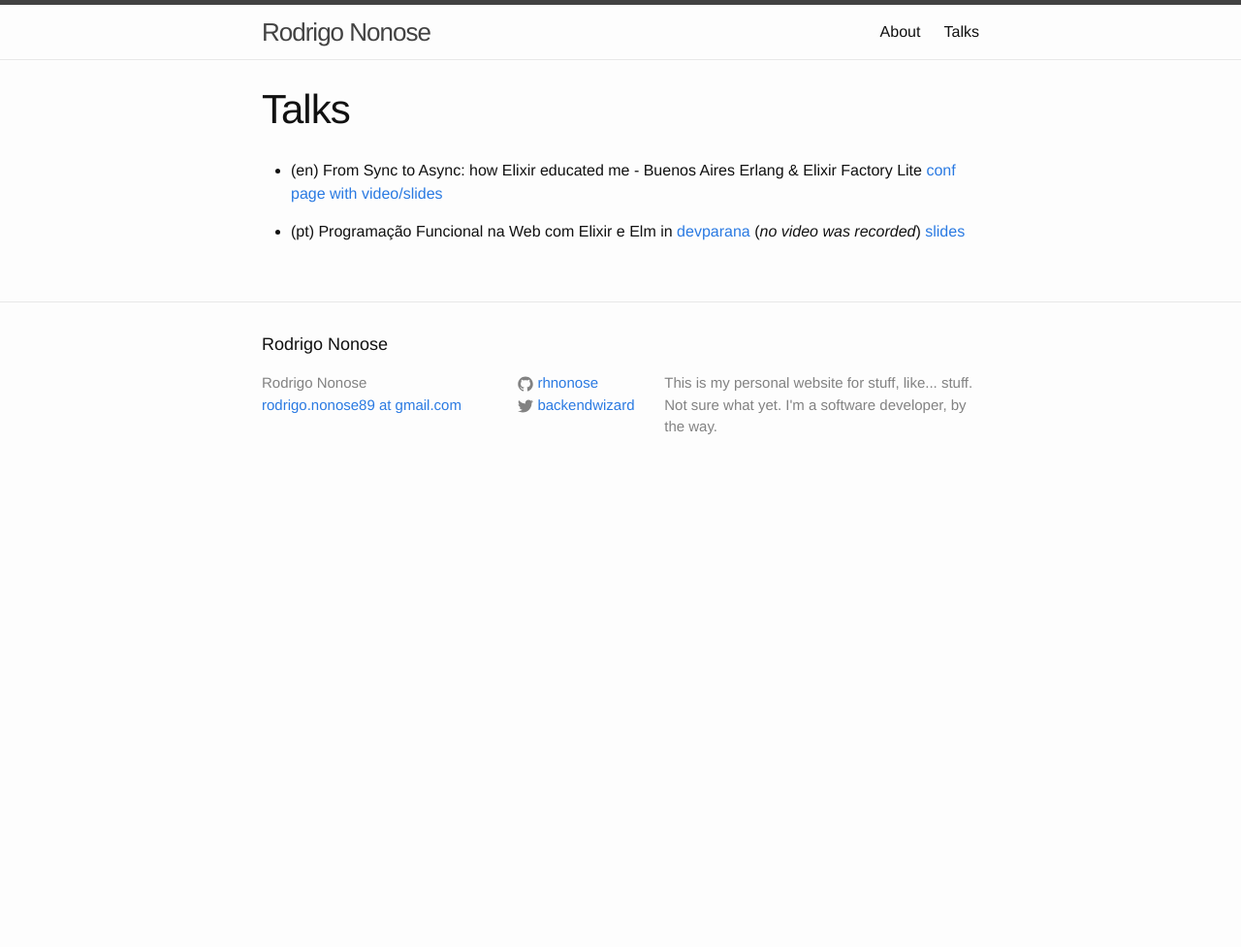
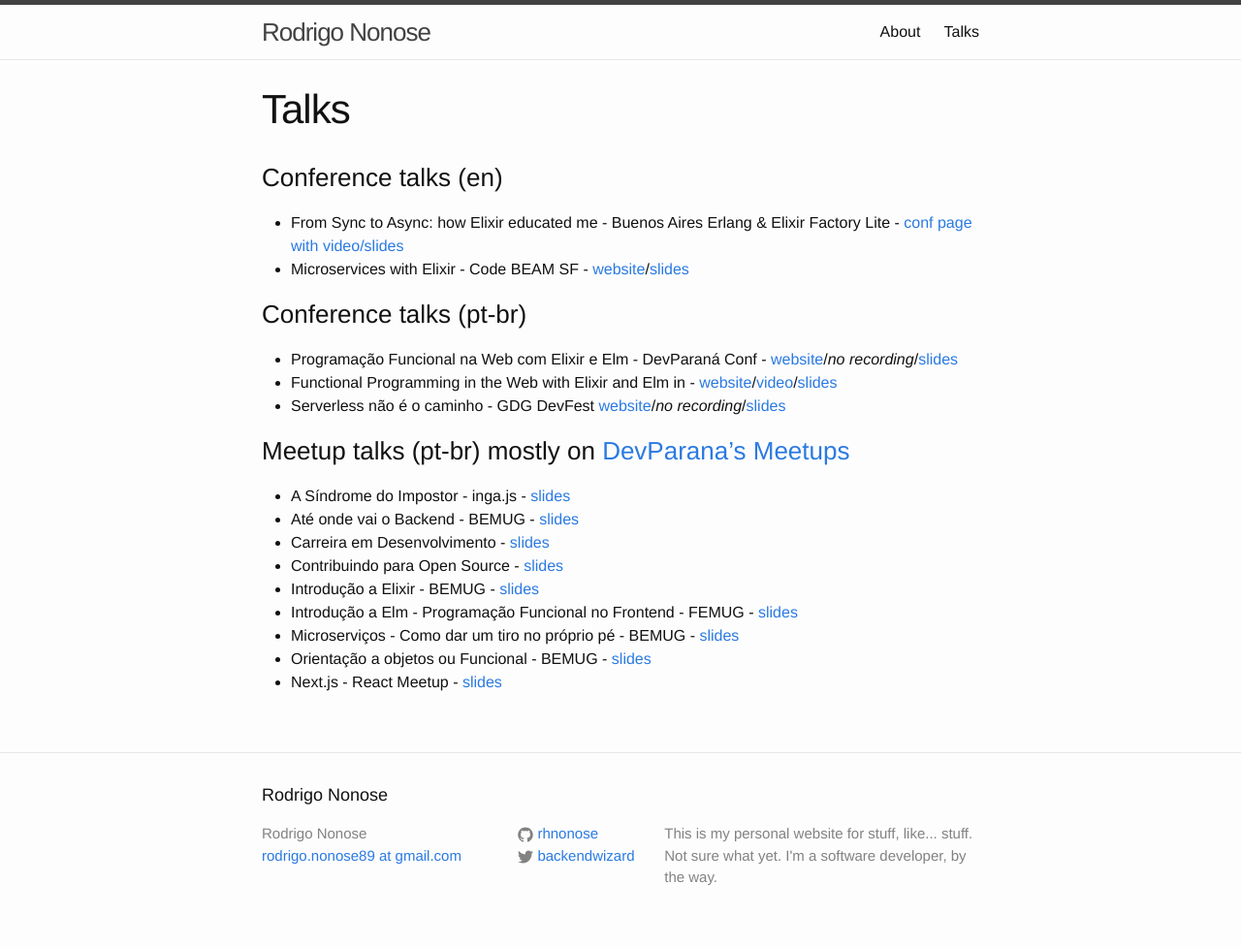
Before and after one commit to rhnonose/rhnonose.github.io, a Jekyll site: the page built from talks.md, in a window 1280 px wide. Shown: the whole page at 97% size. Built offline with Jekyll 4.4.1, drawn with Linux system fonts in a browser that asks for light colours; before the commit the page ends 900 px from its top, so only the background shows below that.

Commit message:
Update talks

```diff
--- a/talks.md
+++ b/talks.md
@@ -4,13 +4,47 @@ title: Talks
 permalink: /talks/
 ---
 
-- (en) From Sync to Async: how Elixir educated me - Buenos Aires Erlang & Elixir Factory Lite
-[conf page with video/slides][eflba]
+### Conference talks (en)
 
-- (pt) Programação Funcional na Web com Elixir e Elm in [devparana][devparana]
-(_no video was recorded_)
-[slides][devparana-slides]
+- From Sync to Async: how Elixir educated me - Buenos Aires Erlang & Elixir Factory Lite - [conf page with video/slides][eflba]
+- Microservices with Elixir - Code BEAM SF - [website][codebeam]/[slides][codebeam-slides]
 
-[devparana]: http://www.devparana.org/conf/
-[devparana-slides]: {{ site.url }}/prog_funcional_web.pdf
+### Conference talks (pt-br)
+
+- Programação Funcional na Web com Elixir e Elm - DevParaná Conf - [website][devparanaconf]/_no recording_/[slides][devparanaconf-slides]
+- Functional Programming in the Web with Elixir and Elm in - [website][rubyconf]/[video][rubyconf-video]/[slides][rubyconf-slides]
+- Serverless não é o caminho - GDG DevFest [website][devfest]/_no recording_/[slides][devfest-slides]
+
+### Meetup talks (pt-br) mostly on [DevParana's Meetups][devparana]
+
+- A Síndrome do Impostor - inga.js - [slides][sindrome_impostor]
+- Até onde vai o Backend - BEMUG - [slides][ate_onde_vai]
+- Carreira em Desenvolvimento - [slides][carreira]
+- Contribuindo para Open Source - [slides][open_source]
+- Introdução a Elixir - BEMUG - [slides][elixir_intr]
+- Introdução a Elm - Programação Funcional no Frontend - FEMUG - [slides][elm_intr]
+- Microserviços - Como dar um tiro no próprio pé - BEMUG - [slides][microservices]
+- Orientação a objetos ou Funcional - BEMUG - [slides][oo_fp]
+- Next.js - React Meetup - [slides][next]
+
+[devparanaconf]: http://www.devparana.org/conf/
+[devparanaconf-slides]: {{ site.url }}/prog_funcional_web.pdf
 [eflba]: http://www.erlang-factory.com/eflba2017/rodrigo-nonose
+[rubyconf]: http://rubyconf.com.br
+[rubyconf-slides]: {{ site.url }}/prog_funcional_web_rubyconf.pdf
+[rubyconf-video]: https://www.eventials.com/locaweb/functional-programming-in-the-web-with-elixir-and-elm-com-rodrigo-nonose/
+[devfest]: https://devfestpr.com/
+[devfest-slides]: {{ site.url }}/serverless.pdf
+[codebeam]: https://codesync.global/conferences/code-beam-sf-2019/
+[codebeam-slides]: {{ site.url }}/microservices_elixir.pdf
+[devparana]: https://www.meetup.com/developerparana/
+
+[sindrome_impostor]: {{ site.url }}/sindrome_impostor.pdf
+[ate_onde_vai]: {{ site.url }}/onde_vai_back.pdf
+[carreira]: {{ site.url }}/carreira_dev.pdf
+[open_source]: {{ site.url }}/open_source.pdf
+[elixir_intr]: {{ site.url }}/elixir_intr.pdf
+[elm_intr]: {{ site.url }}/elm_intr.pdf
+[microservices]: {{ site.url }}/microservices.pdf
+[oo_fp]: {{ site.url }}/oo_fp.pdf
+[next]: {{ site.url }}/next_js.pdf
```
Also changed, not shown: about.md (+2 -2 lines), 12 other files.
